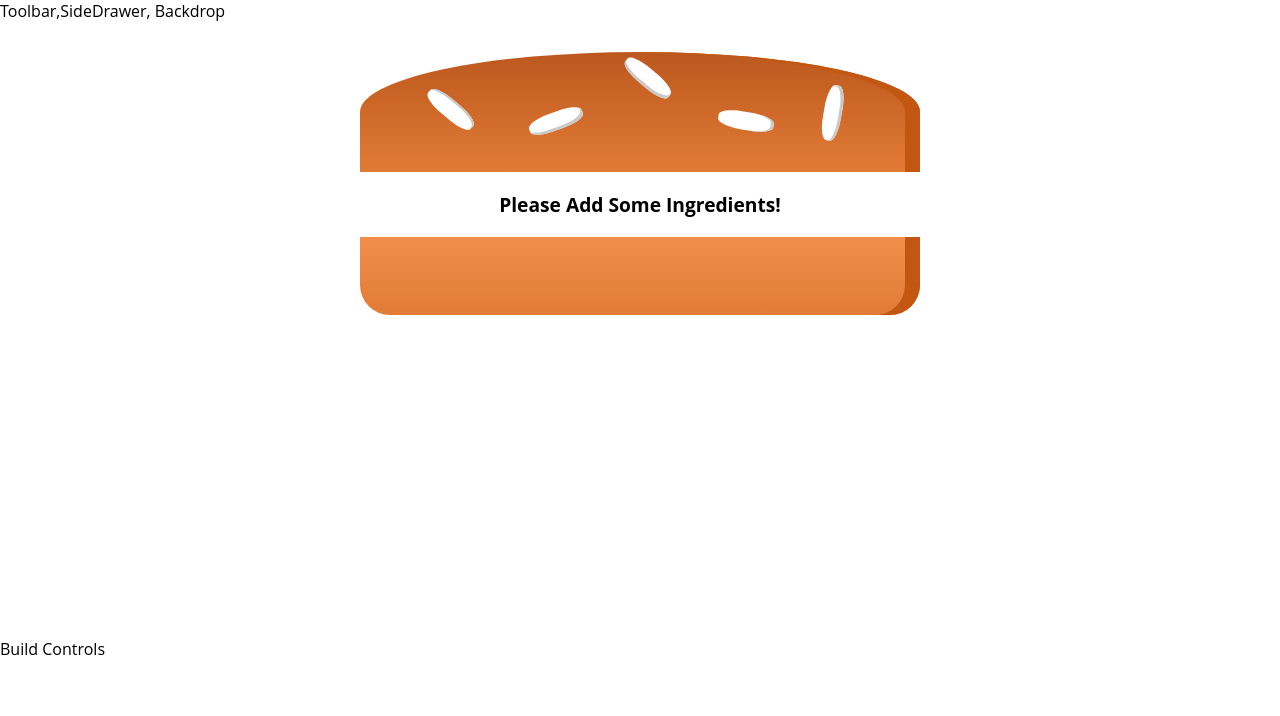
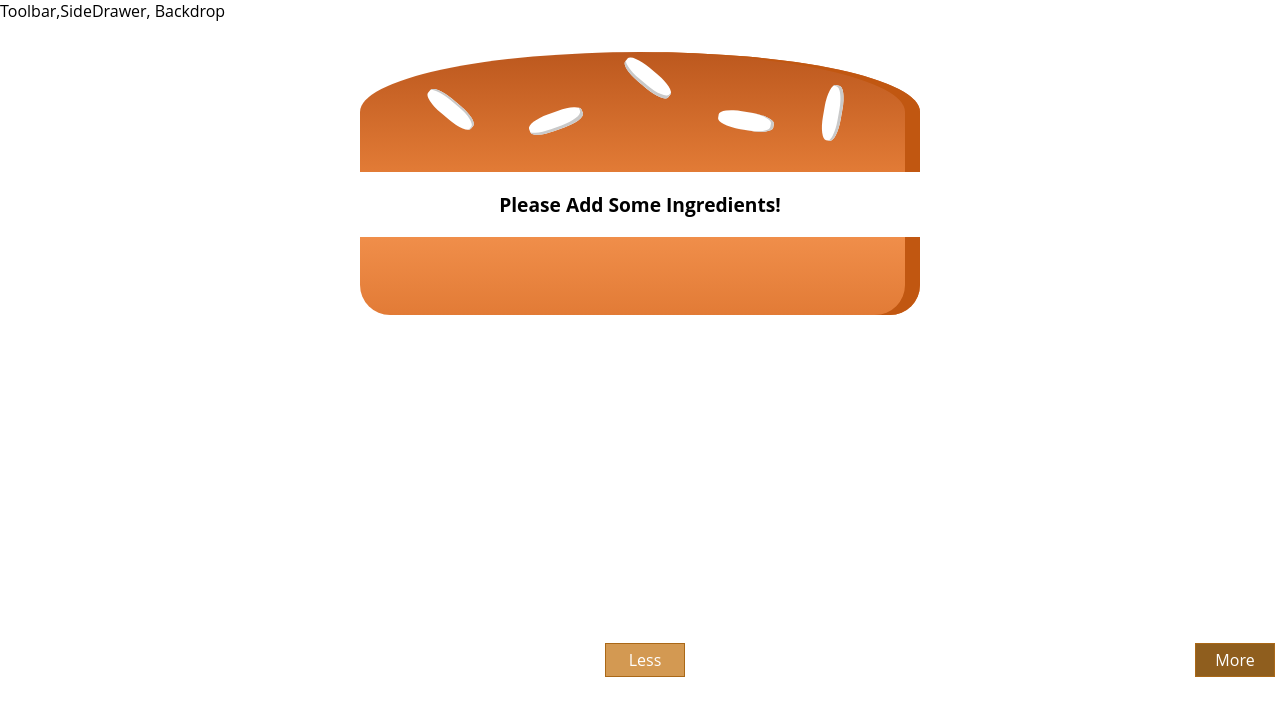
Before and after one commit to sharifahblessing/burger-project, a React (Create React App) app: page / in a window 1280 px wide. Shown: the top 716 px of the page. Built offline with nearby package versions, Linux system fonts and the light colour scheme.

Commit message:
Added a build Control Component

```diff
--- /dev/null
+++ b/src/components/Burger/BuildControls/BuildControls.js
@@ -0,0 +1,13 @@
+import React from 'react'
+import classes from './BuildControls.module.css'
+
+const buildControls = (props) => {
+return(
+    <div className={classes.BuildControl}>
+        <div className={classes.Label}>{props.label}</div>
+        <button className={classes.Less}>Less</button>
+        <button className={classes.More}>More</button>
+    </div>);
+}
+
+export default buildControls;
--- /dev/null
+++ b/src/components/Burger/BuildControls/BuildControls.module.css
@@ -0,0 +1,56 @@
+.BuildControl {
+    display: flex;
+    justify-content: space-between;
+    align-items: center;
+    margin: 5px 0;
+}
+
+.BuildControl button {
+    display: block;
+    font: inherit;
+    padding: 5px;
+    margin: 0 5px;
+    width: 80px;
+    border: 1px solid #AA6817;
+    cursor: pointer;
+    outline: none;
+}
+
+.BuildControl button:disabled {
+    background-color: #AC9980;
+    border: 1px solid #7E7365;
+    color: #ccc;
+    cursor: default;
+}
+
+.BuildControl button:hover:disabled {
+    background-color: #AC9980;
+    color: #ccc;
+    cursor: not-allowed;
+}
+
+.Label {
+    padding: 10px;
+    font-weight: bold;
+    width: 80px;
+}
+
+.BuildControl .Less {
+    background-color: #D39952;
+    color: white;
+}
+
+.BuildControl .More {
+    background-color: #8F5E1E;
+    color: white;
+}
+
+.BuildControl .Less:hover, .BuildControl .Less:active {
+    background-color: #DAA972;
+    color: white;
+}
+
+.BuildControl .More:hover,.BuildControl .More:active {
+    background-color: #99703F;
+    color: white;
+}
--- a/src/containers/BurgerBuilder/BurgerBuilder.js
+++ b/src/containers/BurgerBuilder/BurgerBuilder.js
@@ -1,6 +1,7 @@
 import React,{Component} from 'react'
 import Wrap from '../../hoc/Wrap'
 import Burger from '../../components/Burger/Burger'
+import BuildControls from '../../components/Burger/BuildControls/BuildControls'
 
 class BurgerBuilder extends Component{
 
@@ -16,7 +17,7 @@
         return (
             <Wrap>
                 <Burger ingredients={this.state.ingredients} />
-                <div>Build Controls</div>
+                <BuildControls/>
             </Wrap>
         );
     }
```
